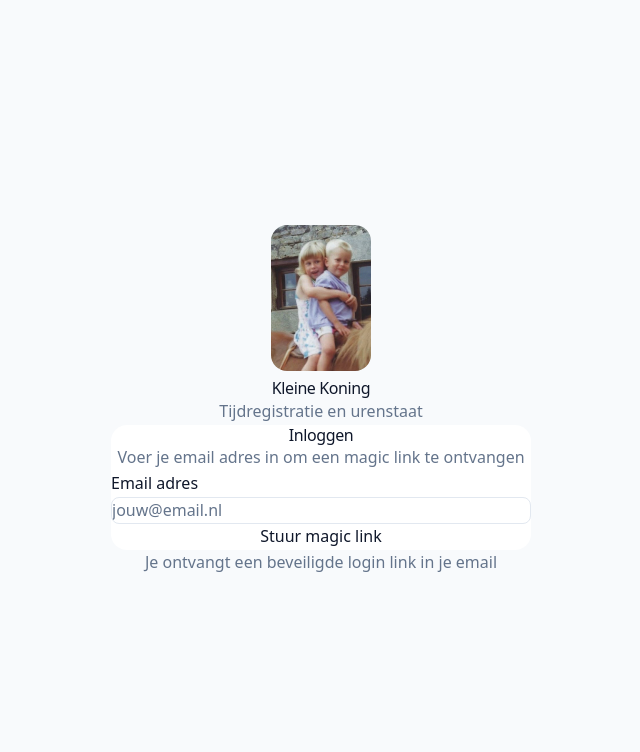
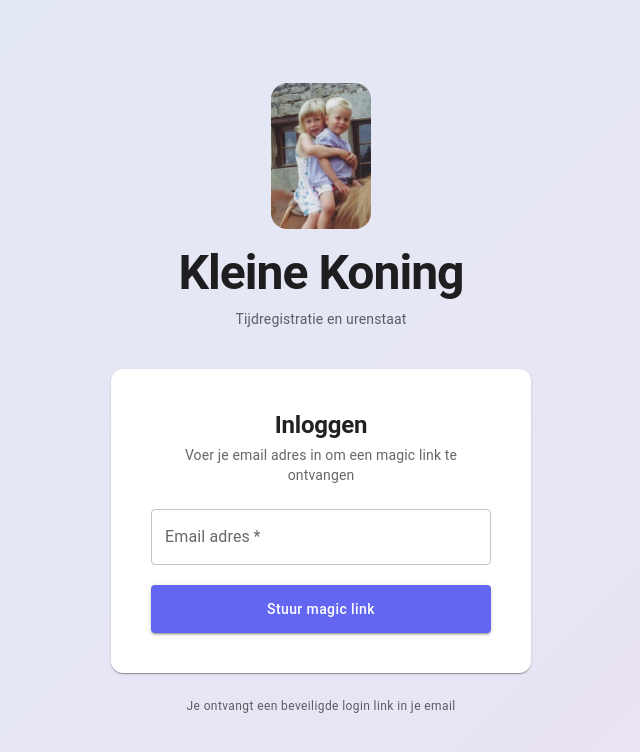
Before and after one commit to DanielleFiene/KleineKoning, a Next.js app: page /login in a window 1280 px wide. Shown: the top 752 px of the page, without its empty margins (319-959 px from the left). Built offline with nearby package versions, Linux system fonts and the light colour scheme.

Commit message:
login page styles

```diff
--- a/app/login/page.tsx
+++ b/app/login/page.tsx
@@ -1,17 +1,60 @@
 "use client";
 
-import { useState } from "react";
+import { useState, useEffect } from "react";
 import { createClient } from "@/lib/supabase/client";
-import { Button } from "@/components/ui/button";
-import { Input } from "@/components/ui/input";
-import { Label } from "@/components/ui/label";
-import { CircularProgress } from "@mui/material";
+import {
+  Box,
+  Container,
+  Paper,
+  Typography,
+  TextField,
+  Button,
+  Alert,
+  CircularProgress,
+} from "@mui/material";
+import { ThemeProvider, createTheme } from "@mui/material/styles";
+import CssBaseline from "@mui/material/CssBaseline";
 import Image from "next/image";
+
+function createAppTheme(mode: "light" | "dark") {
+  return createTheme({
+    palette: {
+      mode,
+      primary: {
+        main: "#6366f1", // indigo-500
+      },
+      secondary: {
+        main: "#9333ea", // purple-600
+      },
+      background: {
+        default: mode === "dark" ? "#121212" : "#f5f5f5",
+        paper: mode === "dark" ? "#1e1e1e" : "#ffffff",
+      },
+    },
+  });
+}
 
 export default function LoginPage() {
   const [email, setEmail] = useState("");
   const [loading, setLoading] = useState(false);
   const [message, setMessage] = useState("");
+  const [mode, setMode] = useState<"light" | "dark">("light");
+  const [mounted, setMounted] = useState(false);
+
+  useEffect(() => {
+    setMounted(true);
+    // Check localStorage for saved theme preference
+    const savedMode = localStorage.getItem("theme") as "light" | "dark" | null;
+    if (savedMode) {
+      setMode(savedMode);
+    } else {
+      // Check system preference
+      const prefersDark = window.matchMedia("(prefers-color-scheme: dark)").matches;
+      setMode(prefersDark ? "dark" : "light");
+    }
+  }, []);
+
+  const theme = createAppTheme(mode);
 
   const handleMagicLink = async (e: React.FormEvent) => {
     e.preventDefault();
@@ -35,87 +78,161 @@ export default function LoginPage() {
     setLoading(false);
   };
 
+  if (!mounted) {
+    // Prevent hydration mismatch
+    return null;
+  }
+
   return (
-    <div className="flex min-h-screen items-center justify-center bg-background p-6">
-      <div className="w-full max-w-[420px]">
+    <ThemeProvider theme={theme}>
+      <CssBaseline />
+      <Box
+        sx={{
+          minHeight: "100vh",
+          display: "flex",
+          alignItems: "center",
+          justifyContent: "center",
+          p: 3,
+          background:
+            mode === "dark"
+              ? "linear-gradient(135deg, rgba(30, 30, 30, 0.8) 0%, rgba(20, 20, 20, 0.8) 50%, rgba(30, 30, 30, 0.8) 100%)"
+              : "linear-gradient(135deg, rgba(59, 130, 246, 0.1) 0%, rgba(99, 102, 241, 0.1) 50%, rgba(147, 51, 234, 0.1) 100%)",
+        }}
+      >
+        <Container maxWidth="sm">
+          <Box sx={{ maxWidth: 420, mx: "auto" }}>
             {/* Brand Section */}
-        <div className="mb-10 text-center">
-          <div className="mb-4 inline-flex">
+            <Box sx={{ mb: 5, textAlign: "center" }}>
+              <Box
+                sx={{
+                  mb: 2,
+                  display: "inline-flex",
+                }}
+              >
                 <Image
                   src="/KleineKoning.jpg"
                   alt="KleineKoning Logo"
                   width={100}
                   height={100}
-              className="rounded-2xl object-cover"
+                  style={{
+                    borderRadius: "16px",
+                    objectFit: "cover",
+                  }}
                   priority
                 />
-          </div>
-          <h1 className="mb-1 text-3xl font-bold tracking-tight">Kleine Koning</h1>
-          <p className="text-sm text-muted-foreground">Tijdregistratie en urenstaat</p>
-        </div>
+              </Box>
+              <Typography
+                variant="h3"
+                component="h1"
+                sx={{
+                  mb: 1,
+                  fontWeight: 700,
+                  letterSpacing: "-0.02em",
+                }}
+              >
+                Kleine Koning
+              </Typography>
+              <Typography
+                variant="body2"
+                color="text.secondary"
+              >
+                Tijdregistratie en urenstaat
+              </Typography>
+            </Box>
 
             {/* Login Card */}
-        <div className="rounded-2xl bg-card p-10 shadow-sm transition-shadow hover:shadow-md">
-          <div className="space-y-6">
+            <Paper
+              elevation={1}
+              sx={{
+                p: 5,
+                borderRadius: 3,
+                transition: "box-shadow 0.2s ease-in-out",
+                "&:hover": {
+                  boxShadow: 3,
+                },
+              }}
+            >
+              <Box sx={{ display: "flex", flexDirection: "column", gap: 3 }}>
                 {/* Header */}
-            <div className="space-y-1 text-center">
-              <h2 className="text-2xl font-semibold tracking-tight">Inloggen</h2>
-              <p className="text-sm text-muted-foreground">
+                <Box sx={{ textAlign: "center", display: "flex", flexDirection: "column", gap: 0.5 }}>
+                  <Typography
+                    variant="h5"
+                    component="h2"
+                    sx={{
+                      fontWeight: 600,
+                      letterSpacing: "-0.01em",
+                    }}
+                  >
+                    Inloggen
+                  </Typography>
+                  <Typography variant="body2" color="text.secondary">
                     Voer je email adres in om een magic link te ontvangen
-              </p>
-            </div>
+                  </Typography>
+                </Box>
 
                 {/* Form */}
-            <form onSubmit={handleMagicLink} className="space-y-5">
-              <div className="space-y-2">
-                <Label htmlFor="email" className="text-sm font-medium">
-                  Email adres
-                </Label>
-                <Input
+                <Box component="form" onSubmit={handleMagicLink} sx={{ display: "flex", flexDirection: "column", gap: 2.5 }}>
+                  <TextField
                     id="email"
                     type="email"
+                    label="Email adres"
                     value={email}
                     onChange={(e) => setEmail(e.target.value)}
                     placeholder="jouw@email.nl"
                     required
                     disabled={loading}
-                  className="h-11 rounded-lg transition-all focus:ring-2 focus:ring-primary/20"
+                    fullWidth
+                    variant="outlined"
                   />
-              </div>
 
                   <Button
                     type="submit"
+                    variant="contained"
                     disabled={loading}
-                className="h-11 w-full rounded-lg font-medium transition-all hover:scale-[1.02] active:scale-[0.98]"
+                    fullWidth
+                    sx={{
+                      py: 1.5,
+                      fontWeight: 500,
+                      textTransform: "none",
+                    }}
+                    startIcon={
+                      loading ? (
+                        <CircularProgress size={16} sx={{ color: "inherit" }} />
+                      ) : null
+                    }
                   >
-                {loading ? (
-                  <>
-                    <CircularProgress size={16} sx={{ mr: 1 }} />
-                    Verzenden...
-                  </>
-                ) : (
-                  "Stuur magic link"
-                )}
+                    {loading ? "Verzenden..." : "Stuur magic link"}
                   </Button>
 
                   {message && (
-                <div className={`rounded-xl p-4 text-sm text-center transition-all ${
-                  message.includes("Fout")
-                    ? "bg-destructive/10 text-destructive"
-                    : "bg-primary/10 text-primary"
-                }`}>
+                    <Alert
+                      severity={message.includes("Fout") ? "error" : "success"}
+                      sx={{
+                        borderRadius: 2,
+                      }}
+                    >
                       {message}
-                </div>
+                    </Alert>
                   )}
-            </form>
-          </div>
-        </div>
+                </Box>
+              </Box>
+            </Paper>
 
             {/* Footer */}
-        <p className="mt-6 text-center text-xs text-muted-foreground">
+            <Typography
+              variant="caption"
+              color="text.secondary"
+              sx={{
+                mt: 3,
+                display: "block",
+                textAlign: "center",
+              }}
+            >
               Je ontvangt een beveiligde login link in je email
-        </p>
-      </div>
-    </div>
+            </Typography>
+          </Box>
+        </Container>
+      </Box>
+    </ThemeProvider>
   );
 }
```
Also changed, not shown: proxy.ts (line endings or trailing spaces). Lines whose indentation alone changed are shown as unchanged.
